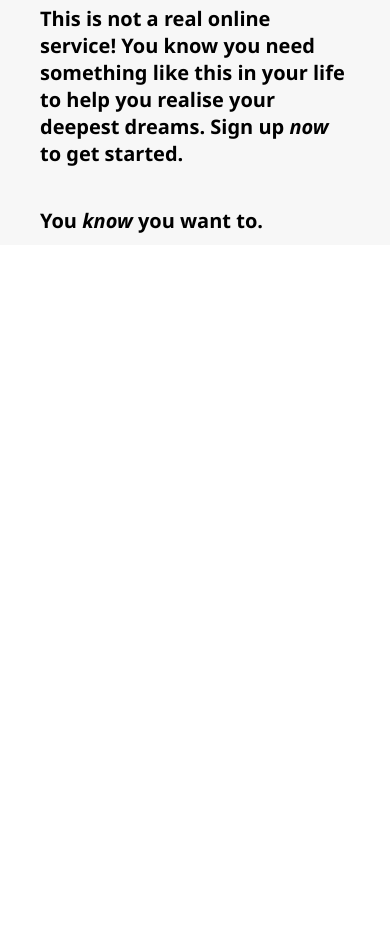
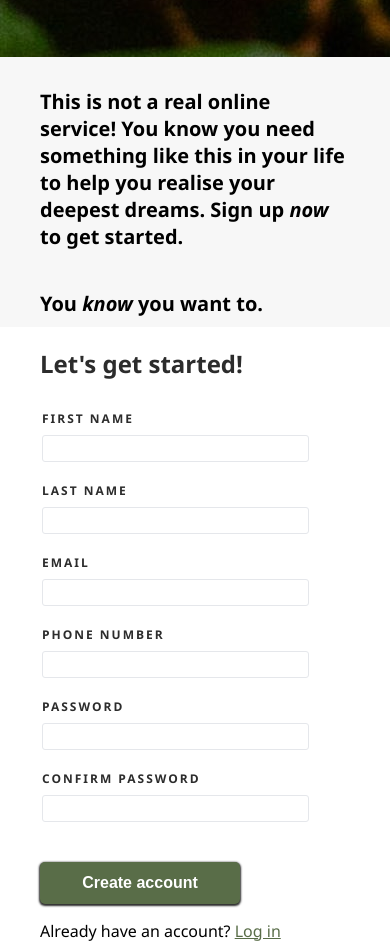
Before and after one commit to EmberTSeal/Sign-Up-Form, a plain HTML site: page index.html in a window 390 px wide. Shown: the part 343-1285 px from the top of the page. Before the commit the page ends 1182 px from the top, so only its background shows below. Drawn offline with Linux system fonts and the light colour scheme.

Commit message:
add form and made site responsive

```diff
--- a/index.html
+++ b/index.html
@@ -20,6 +20,41 @@
             <p>This is not a real online service! You know you need something like this in your life to help you realise your deepest dreams. Sign up <em>now</em> to get started.</p>
             <p>You <em>know</em> you want to.</p>
         </div>
+        <form action="#" method="post">
+                <h2>Let's get started!</h2>
+                <fieldset>
+                    <div class="form-section">
+                        <label for="firstname">First Name</label>
+                        <input type="text" name="firstname" id="firstname">
+                    </div>
+                    <div class="form-section">
+                        <label for="lastname">Last Name</label>
+                        <input type="text" name="lastname" id="lastname">
+                    </div>
+                </fieldset>
+                <fieldset>
+                    <div class="form-section">
+                        <label for="email">Email</label>
+                        <input type="email" name="email" id="email">
+                    </div>
+                    <div class="form-section">
+                        <label for="contact">Phone Number</label>
+                        <input type="tel" name="contact" id="contact">
+                    </div>
+                </fieldset>
+                <fieldset>
+                    <div class="form-section">
+                        <label for="password1">Password</label>
+                        <input type="password" name="password1" id="password1">
+                    </div>
+                    <div class="form-section">
+                        <label for="password2">Confirm Password</label>
+                        <input type="password" name="password2" id="password2">
+                    </div>
+                </fieldset>
+            <button>Create account</button>
+         </form>
+         <p>Already have an account? <a href="#">Log in</a></p>
     </div>
 </body>
 
--- a/style.css
+++ b/style.css
@@ -9,13 +9,14 @@ body {
     padding: 0;
     display: flex;
     flex-direction: row;
-    flex-wrap: wrap;
+    font-family: 'Segoe UI', Tahoma, Geneva, Verdana, sans-serif;
 }
 
 .branding {
     flex: 0.3 2 400px;
     height: 100vh;
     background-image: url("assets/cover_image.jpg");
+    background-color: black;
     background-repeat: no-repeat;
     background-size: auto 100vh;
     display: flex;
@@ -54,7 +55,6 @@ body {
     display: flex;
     flex-direction: column;
     justify-content: center;
-    font-family: 'Segoe UI', Tahoma, Geneva, Verdana, sans-serif;
     padding: 40px;
     font-size: 20px;
     font-weight: 800;
@@ -62,15 +62,83 @@ body {
     height: 170px;
 }
 
+
+form{
+    color: rgb(44, 44, 44);
+    padding: 0 40px;
+    display: flex;
+    flex-direction: column;
+}
+
+fieldset{
+    padding:0;
+    border:none;
+    display: flex;
+}
+
+.form-section{
+    font-weight: 800;
+    font-size: 12px;
+    letter-spacing: 2px;
+    margin-right: calc(20px + 5vw);
+    margin-bottom: 10px;
+    padding-top: 10px;
+    text-transform:uppercase;
+    display: flex;
+    flex-direction: column;
+}
+
+
+.form-section > input{
+    margin-top: 8px;
+    padding: 5px;
+    border-radius: 3px;
+    border: 1px solid #E5E7EB;
+}
+
+
+button{
+    background-color: #596D48;
+    color: white;
+    margin-top: 30px;
+    padding: 12px;
+    border: none;
+    box-shadow: 0 1px 2px 1px rgb(44, 44, 44);
+    width: 200px;
+    font-size: 16px;
+    font-weight: 700;
+    border-radius: 5px;
+    cursor: pointer;
+}
+
+p>a{
+    color: #596D48;
+}
+
+.content>p{
+    padding-left: 40px;
+}
+
 @media only screen and (max-width: 1000px) {
-    .branding {
-        min-width: 100vw;
-        max-height: 40vh;
-        background-size: 200%;
+    body{
+        flex-direction: column;
     }
-
-    .content {
-        width: 100vw;
-        min-height: 50vh;
+    .branding{
+        background-size: auto;
     }
 }
+
+@media only screen and (max-width: 500px) {
+    fieldset{
+        flex-direction: column;
+    }
+    .instruction{
+        padding-top: 60px;
+    }
+}
+
+@media only screen and (min-width: 1500px) {
+    .branding{
+        background-size: auto;
+    }
+}
```
